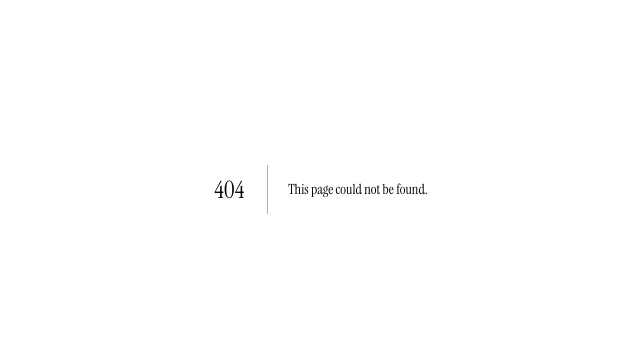
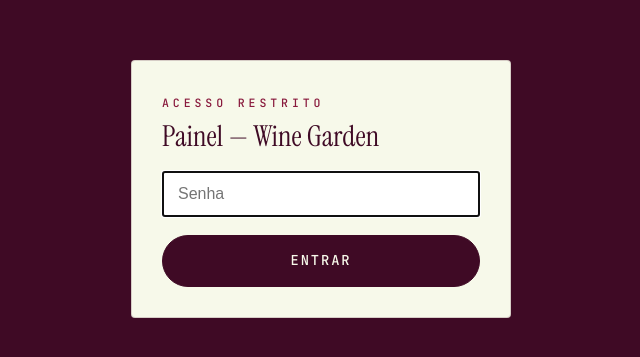
Before and after one commit to grupoalmeriamkt/lp-wine-garden-lancamento, a Next.js app: page /admin/login in a window 1280 px wide. Before the commit this address had no page. Shown: the part 211-568 px from the top of the page, without its empty margins (319-959 px from the left). Built offline with nearby package versions, Linux system fonts and the light colour scheme.

Commit message:
feat(auth): telas de login de admin e operador

```diff
--- /dev/null
+++ b/app/admin/login/LoginForm.tsx
@@ -0,0 +1,43 @@
+"use client";
+import { useState } from "react";
+import { useRouter, useSearchParams } from "next/navigation";
+
+export function LoginForm({ role, title, next }: { role: "admin" | "operator"; title: string; next: string }) {
+  const [password, setPassword] = useState("");
+  const [err, setErr] = useState("");
+  const [busy, setBusy] = useState(false);
+  const router = useRouter();
+  const sp = useSearchParams();
+
+  async function submit(e: React.FormEvent) {
+    e.preventDefault();
+    setBusy(true); setErr("");
+    const res = await fetch(`/api/auth/${role}`, {
+      method: "POST",
+      headers: { "content-type": "application/json" },
+      body: JSON.stringify({ password }),
+    });
+    setBusy(false);
+    if (!res.ok) { setErr("Senha inválida."); return; }
+    router.push(sp.get("next") || next);
+    router.refresh();
+  }
+
+  return (
+    <main style={{ minHeight: "100vh", display: "grid", placeItems: "center", background: "var(--uva)", padding: 24 }}>
+      <form onSubmit={submit} className="ticket" style={{ maxWidth: 380, width: "100%", padding: 30, background: "var(--offwhite)" }}>
+        <span className="eyebrow" style={{ color: "var(--purpura)" }}>Acesso restrito</span>
+        <h1 style={{ fontSize: "1.8rem", marginTop: 10, color: "var(--uva)" }}>{title}</h1>
+        <input
+          type="password" value={password} onChange={(e) => setPassword(e.target.value)}
+          placeholder="Senha" autoFocus
+          style={{ width: "100%", marginTop: 20, padding: "12px 14px", fontSize: 16 }}
+        />
+        {err && <p className="error" style={{ marginTop: 10 }}>{err}</p>}
+        <button className="btn" disabled={busy} style={{ width: "100%", justifyContent: "center", marginTop: 18 }}>
+          {busy ? "Entrando…" : "Entrar"}
+        </button>
+      </form>
+    </main>
+  );
+}
--- /dev/null
+++ b/app/admin/login/page.tsx
@@ -0,0 +1,11 @@
+"use client";
+import { Suspense } from "react";
+import { LoginForm } from "./LoginForm";
+
+export default function AdminLogin() {
+  return (
+    <Suspense fallback={null}>
+      <LoginForm role="admin" title="Painel — Wine Garden" next="/admin" />
+    </Suspense>
+  );
+}
```
Also changed, not shown: app/operador/login/page.tsx (added, +11 -0 lines).
